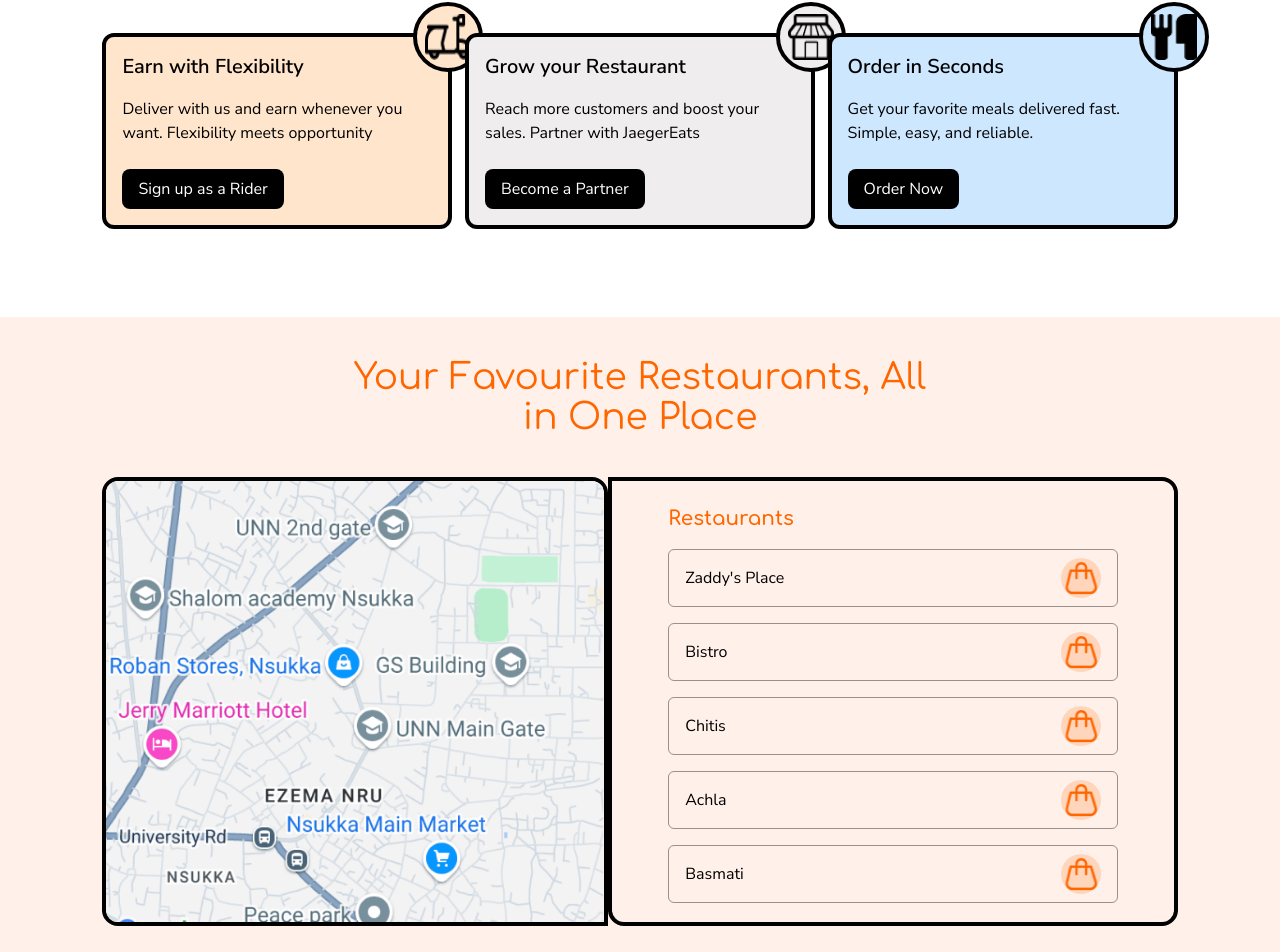
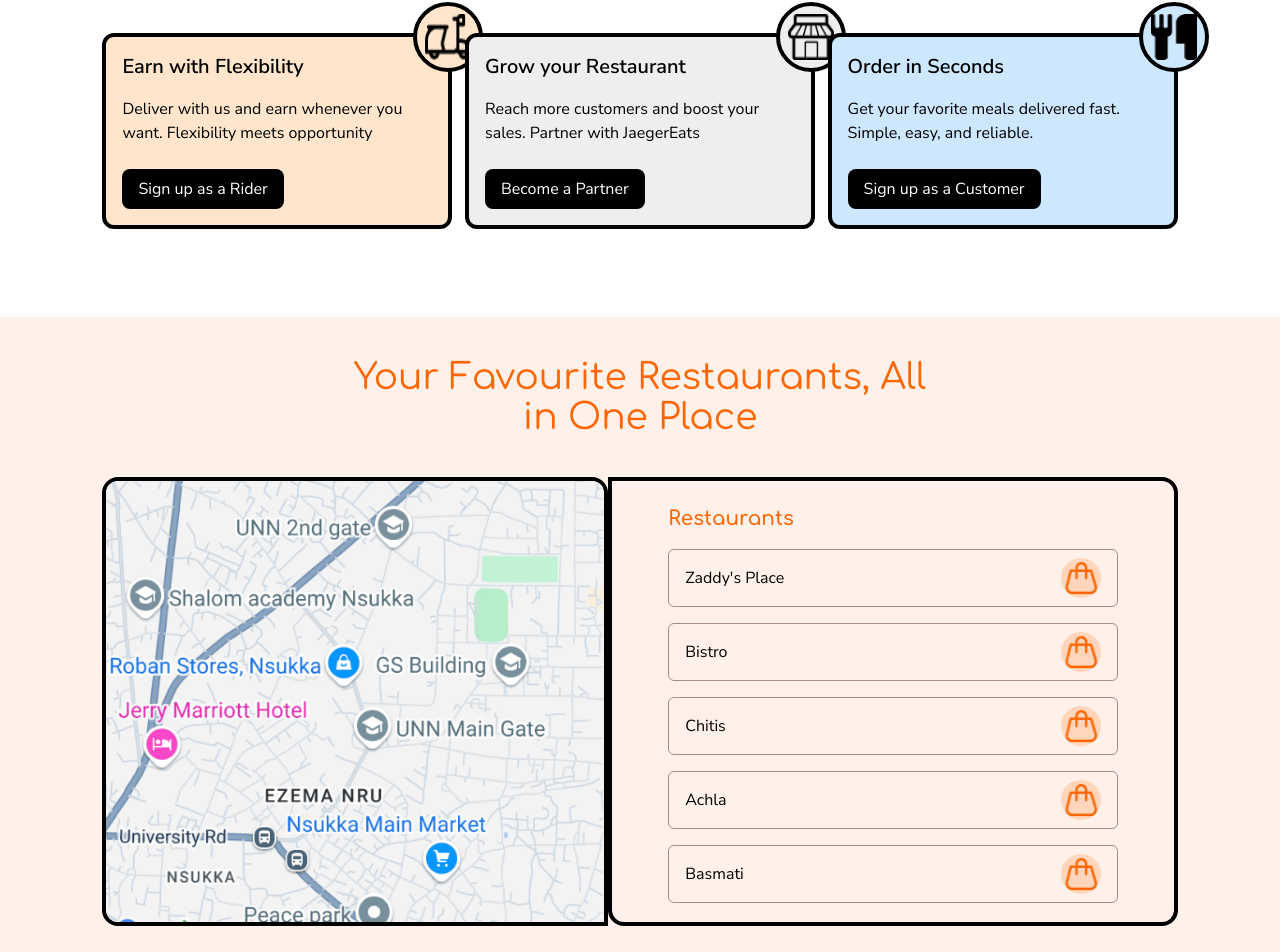
Before and after one commit to JerryJeager/JeagerEats, a Next.js app in the folder frontend/: page / in a window 1280 px wide. Shown: the part 867-1819 px from the top of the page. Built offline with nearby package versions, Linux system fonts and the light colour scheme.

Commit message:
minor update

```diff
--- a/frontend/src/data/index.ts
+++ b/frontend/src/data/index.ts
@@ -63,8 +63,8 @@ export const JoinData: Join[] = [
     title: "Order in Seconds",
     content:
       "Get your favorite meals delivered fast. Simple, easy, and reliable.",
-    cta: "Order Now",
-    link: "shop",
+    cta: "Sign up as a Customer",
+    link: "auth/customer",
     icon: cutlery,
     color: "#CDE7FF",
   },
```
